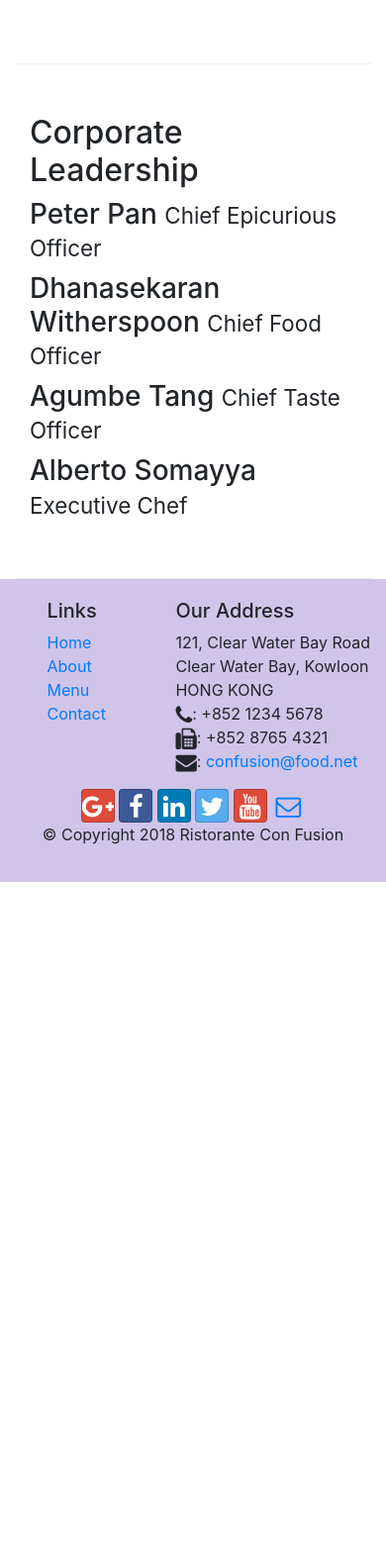
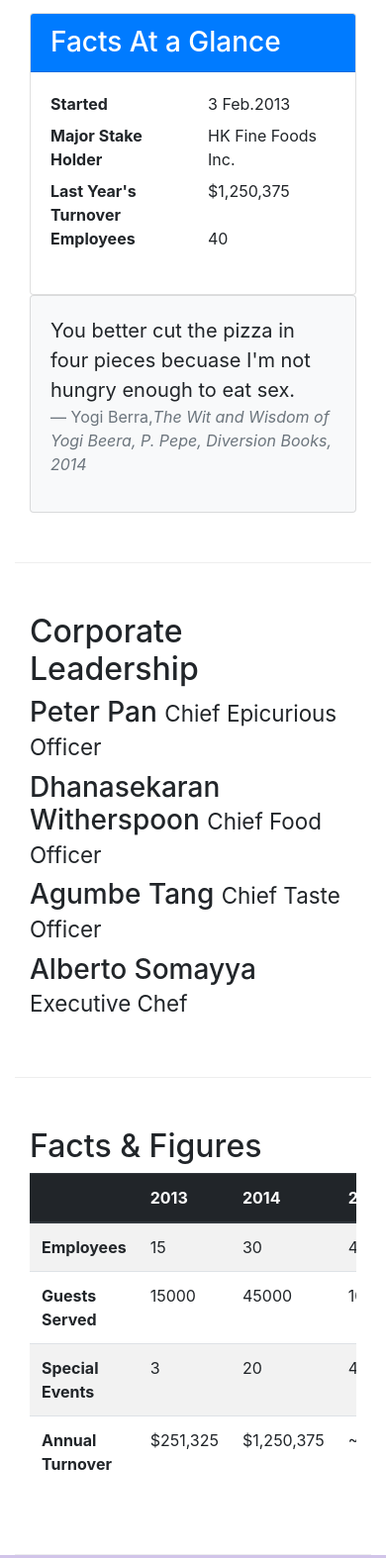
Before and after one commit to musmanm/conFusion, a website: page aboutus.html in a window 390 px wide. Shown: the part 1013-2587 px from the top of the page at 99% size. Before the commit the page ends 1904 px from the top, so only its background shows below. Drawn offline with nearby package versions, Linux system fonts and the light colour scheme.

Commit message:
table and cards

```diff
--- a/aboutus.html
+++ b/aboutus.html
@@ -66,7 +66,30 @@
                 <p>Started in 2010, Ristorante con Fusion quickly established itself as a culinary icon par excellence in Hong Kong. With its unique brand of world fusion cuisine that can be found nowhere else, it enjoys patronage from the A-list clientele in Hong Kong.  Featuring four of the best three-star Michelin chefs in the world, you never know what will arrive on your plate the next time you visit us.</p>
                 <p>The restaurant traces its humble beginnings to <em>The Frying Pan</em>, a successful chain started by our CEO, Mr. Peter Pan, that featured for the first time the world's best cuisines in a pan.</p>
             </div>
-            <div class="col col-sm-6">
+            <div class="col-sm">
+                <div class="card">
+                    <h3 class="card-header bg-primary text-white">Facts At a Glance</h3>
+                    <div class="card-body">
+                        <dl class="row">
+                            <dt class="col-6">Started</dt>
+                            <dd class="col-6">3 Feb.2013</dd>
+                            <dt class="col-6">Major Stake Holder</dt>
+                            <dd class="col-6">HK Fine Foods Inc.</dd>
+                            <dt class="col-6">Last Year's Turnover</dt>
+                            <dd class="col-6">$1,250,375</dd>
+                            <dt class="col-6">Employees</dt>
+                            <dd class="col-6">40</dd>
+                        </dl>
+                    </div>
+                </div>
+            </div>
+            <div class="col-12">
+                <div class="card card-body bg-light">
+                    <blockquote class="blockquote">
+                        <p class="mb-0">You better cut the pizza in four pieces becuase I'm not hungry enough to eat sex.</p>
+                        <footer class="blockquote-footer">Yogi Berra,<cite title="source Title">The Wit and Wisdom of Yogi Beera, P. Pepe, Diversion Books, 2014</cite></footer>
+                    </blockquote>
+                </div>
             </div>
         </div>
 
@@ -83,6 +106,50 @@
                 <h3>Alberto Somayya <small>Executive Chef</small></h3>
                 <p class="d-none d-sm-block">Award winning three-star Michelin chef with wide International experience having worked closely with whos-who in the culinary world, he specializes in creating mouthwatering Indo-Italian fusion experiences. He says, <em>Put together the cuisines from the two craziest cultures, and you get a winning hit! Amma Mia!</em></p>
             </div>
+       </div>
+       <div class="row row-content">
+            <div class="col-12 col-sm-9">
+                <h2>Facts &amp; Figures</h2>
+                <div class="table-responsive">
+                    <table class="table table-striped">
+                        <thead class="thead-dark">
+                            <tr>
+                                <th>&nbsp;</th>
+                                <th>2013</th>
+                                <th>2014</th>
+                                <th>2015</th>
+                            </tr>
+                        </thead>
+                        <tbody>
+                            <tr>
+                                <th>Employees</th>
+                                <td>15</td>
+                                <td>30</td>
+                                <td>40</td>
+                            </tr>
+                            <tr>
+                                <th>Guests Served</th>
+                                <td>15000</td>
+                                <td>45000</td>
+                                <td>100,000</td>
+                            </tr>
+                            <tr>
+                                <th>Special Events</th>
+                                <td>3</td>
+                                <td>20</td>
+                                <td>45</td>
+                            </tr>
+                            <tr>
+                                <th>Annual Turnover</th>
+                                <td>$251,325</td>
+                                <td>$1,250,375</td>
+                                <td>~$3,000,000</td>
+                            </tr>
+                        </tbody>
+                    </table>
+                </div>
+            </div>
+            <div class="col-12 col-sm-3"></div>
        </div>
 
     </div>
```
